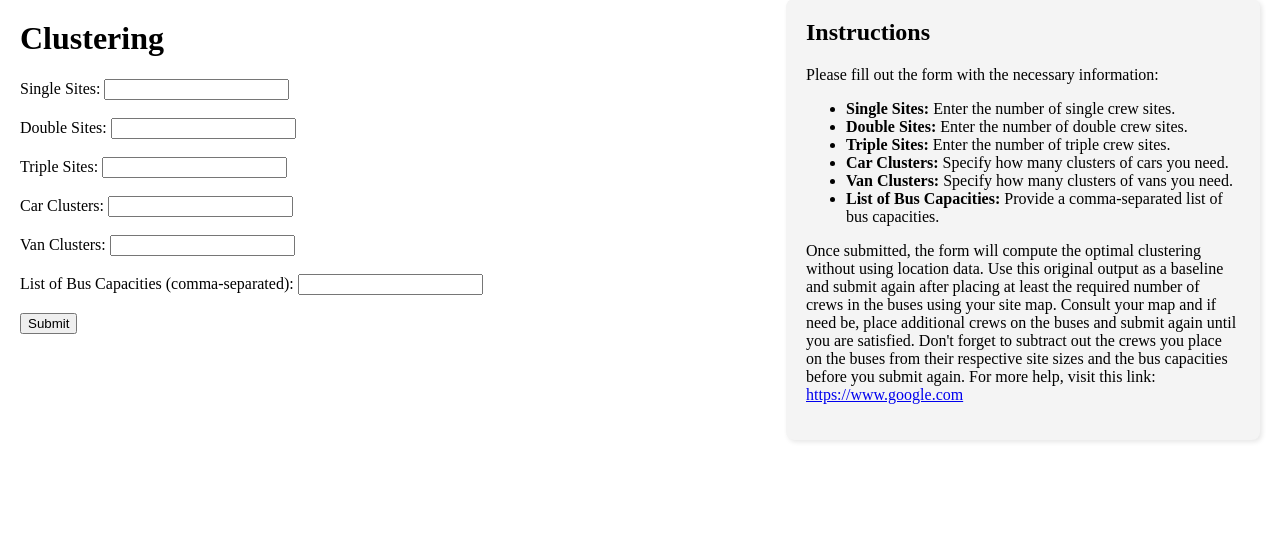
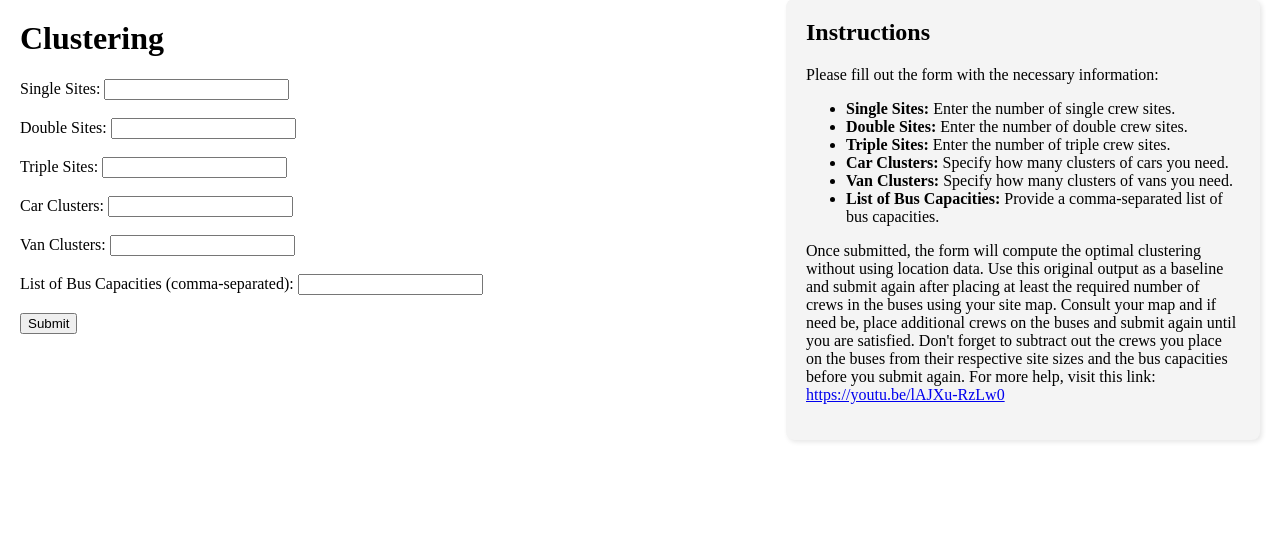
Before and after one commit to cbmckinstry/GMT, a Flask app: page / in a window 1280 px wide. Shown: the part 21-554 px from the top of the page. Run offline with Flask 3, Linux system fonts and the light colour scheme.

Commit message:
Updated requirements.txt

```diff
--- a/templates/index.html
+++ b/templates/index.html
@@ -103,7 +103,7 @@
         <li><strong>Van Clusters:</strong> Specify how many clusters of vans you need.</li>
         <li><strong>List of Bus Capacities:</strong> Provide a comma-separated list of bus capacities.</li>
     </ul>
-    <p>Once submitted, the form will compute the optimal clustering without using location data. Use this original output as a baseline and submit again after placing at least the required number of crews in the buses using your site map. Consult your map and if need be, place additional crews on the buses and submit again until you are satisfied. Don't forget to subtract out the crews you place on the buses from their respective site sizes and the bus capacities before you submit again. For more help, visit this link: <a href="https://www.google.com" target="_blank">https://www.google.com</a></p>
+    <p>Once submitted, the form will compute the optimal clustering without using location data. Use this original output as a baseline and submit again after placing at least the required number of crews in the buses using your site map. Consult your map and if need be, place additional crews on the buses and submit again until you are satisfied. Don't forget to subtract out the crews you place on the buses from their respective site sizes and the bus capacities before you submit again. For more help, visit this link: <a href="https://youtu.be/lAJXu-RzLw0" target="_blank">https://youtu.be/lAJXu-RzLw0</a></p>
 </div>
 
 </body>
```
